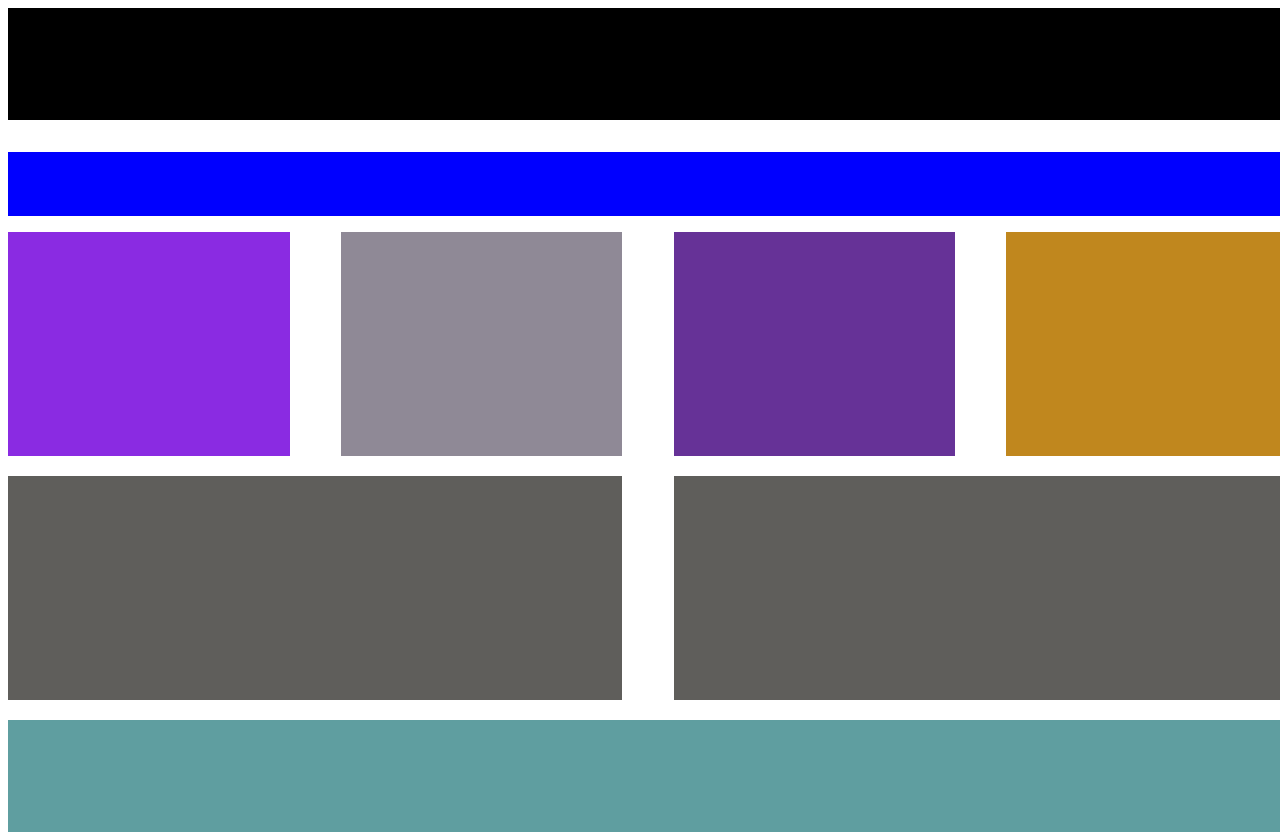
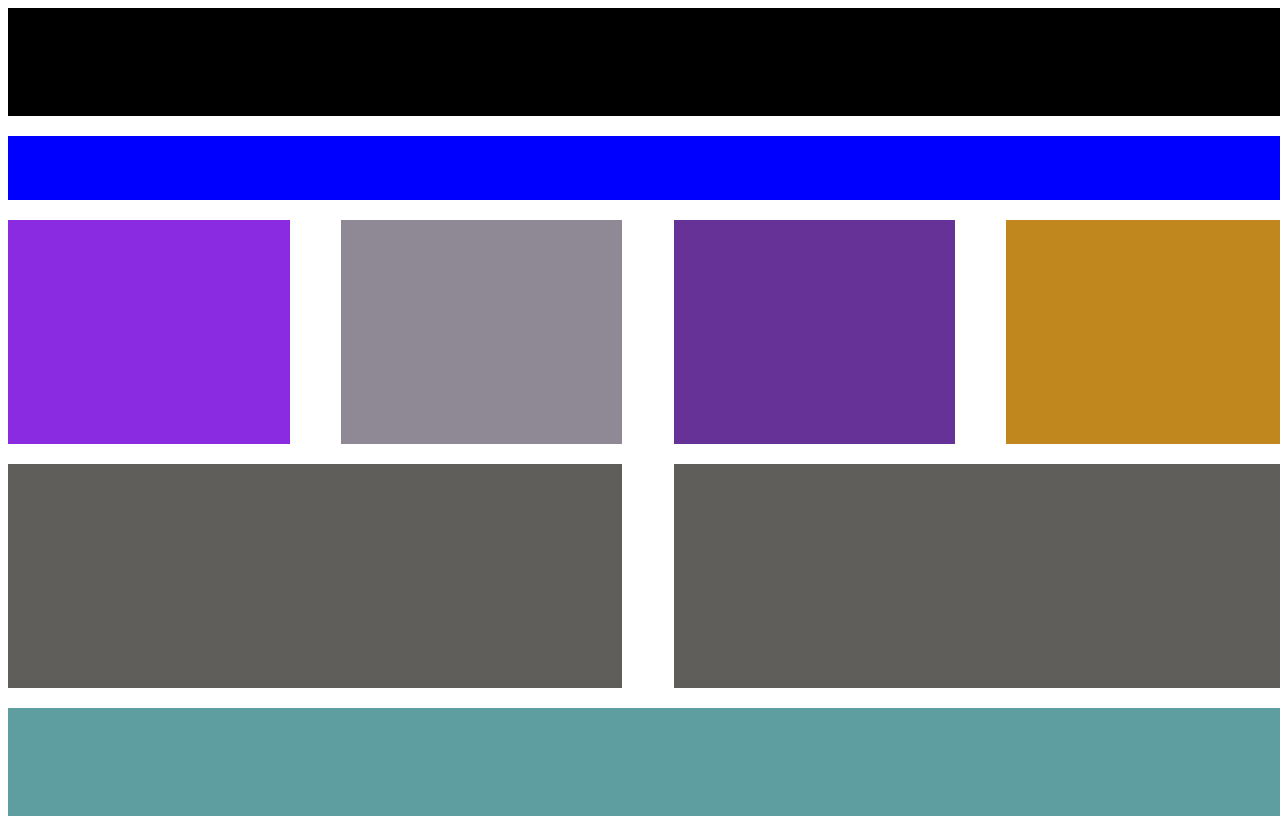
Before and after one commit to Ajbilou/Ajbilou.github.io, a plain HTML site: page TP 2/Ex2-Q1/q1.html in a window 1280 px wide. Drawn offline with Linux system fonts and the light colour scheme.

Commit message:
Update q1.css

```diff
--- a/TP 2/Ex2-Q1/q1.css
+++ b/TP 2/Ex2-Q1/q1.css
@@ -1,5 +1,6 @@
 #header{
-    height: 14vh;
+    height: 13.5vh;
+    display: inline-block;
     background-color: black;
     width: 100vw;
 }
@@ -7,6 +8,7 @@
 #sec0{
     height: 8vh;
     background-color: blue;
+    display: inline-block;
     width: 100vw;
     position: relative;
     top: 2vh;
@@ -16,33 +18,30 @@
     height: 28vh;
     width: 22vw;
     display: inline-block;
+    position: relative;
+    top: 4vh;
 }
 
 #sec1{
     background-color: blueviolet;
-    position: relative;
-    top: 4vh;
 }
 
 #sec2{
     background-color: rgb(143, 137, 150);
     position: relative;
     left: 4vw;
-    top: 4vh;
 }
 
 #sec3{
     background-color: rgb(102, 50, 151);
     position: relative;
     left: 8vw;
-    top: 4vh;
 }
 
 #sec4{
     background-color: rgb(192, 135, 30);
     position: relative;
     left: 12vw;
-    top: 4vh;
 }
 
 .row4{
@@ -66,8 +65,9 @@
 
 #footer{
     background-color: cadetblue;
-    height: 14vh;
+    height: 13.5vh;
     width: 100vw;
     position: relative;
     top: 8vh;
+    display: inline-block;
 }
```
